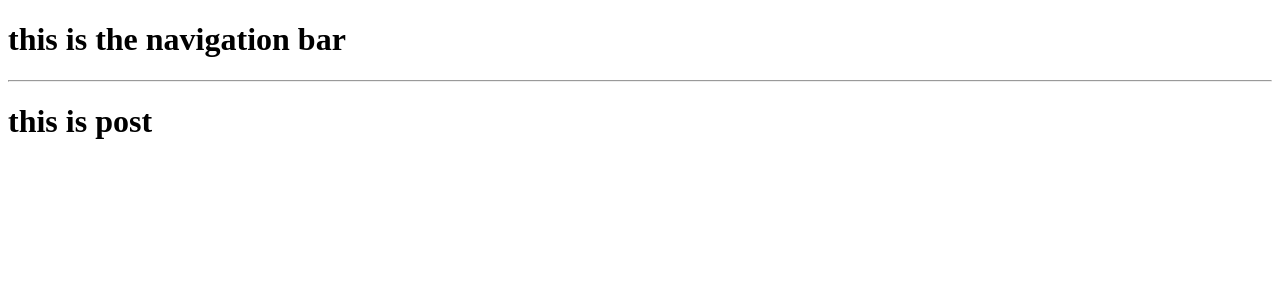
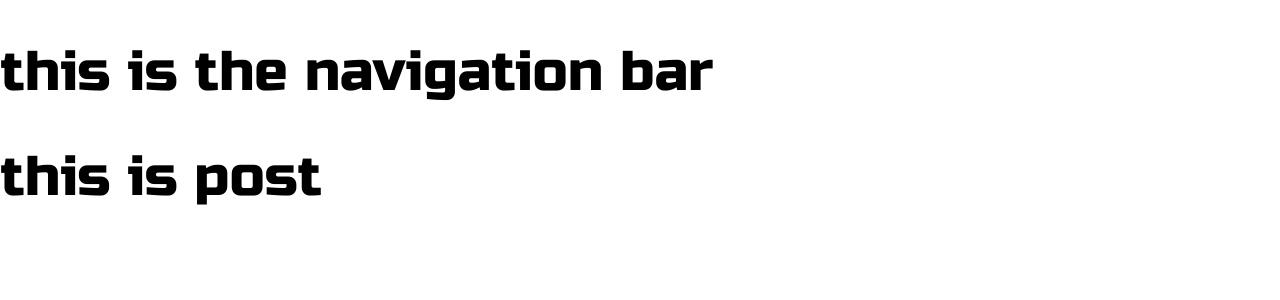
Before and after one commit to nanthu0123/portfolio, a Django app: page /post/ in a window 1280 px wide. Shown: the top 300 px of the page. Run offline with Django 3.2, Linux system fonts and the light colour scheme; some libraries are stand-ins or nearby versions.

Commit message:
css,fontAwesome links included

```diff
--- a/base/templates/base/main.html
+++ b/base/templates/base/main.html
@@ -1,15 +1,30 @@
 <!DOCTYPE html>
+{%load static%}
 <html lang="en">
 
 <head>
     <meta charset="UTF-8">
     <meta name="viewport" content="width=device-width, initial-scale=1.0">
+    <!-- Google Fonts -->
+    <link href="https://fonts.googleapis.com/css2?family=Roboto+Mono:wght@500&family=Russo+One&display=swap"
+        rel="stylesheet" />
+    <!-- font awesome CDN -->
+    <link rel="stylesheet" href="https://cdnjs.cloudflare.com/ajax/libs/font-awesome/5.14.0/css/all.min.css"
+        integrity="sha512-1PKOgIY59xJ8Co8+NE6FZ+LOAZKjy+KY8iq0G4B3CyeY6wYHN3yt9PW0XpSriVlkMXe40PTKnXrLnZ9+fkDaog=="
+        crossorigin="anonymous" />
+    <!-- external css -->
+    <link rel="stylesheet" href="{%static 'css/default.css'%}" />
+    <!-- CSS link for theme customization with js -->
+    <link rel="stylesheet" href="" id="theme-style" />
+    <!-- favicon -->
+    <link rel="icon" type="image/png" sizes="16x16" href="./favicon/favicon-16x16.png">
+    <link rel="manifest" href="./favicon/site.webmanifest">
+    <title>my portfolio</title>
     <title>Portfolio</title>
 </head>
 
 <body>
     {%include 'base/navbar.html'%}
-    <hr>
     {%block content%}
     {%endblock content%}
 </body>
```
